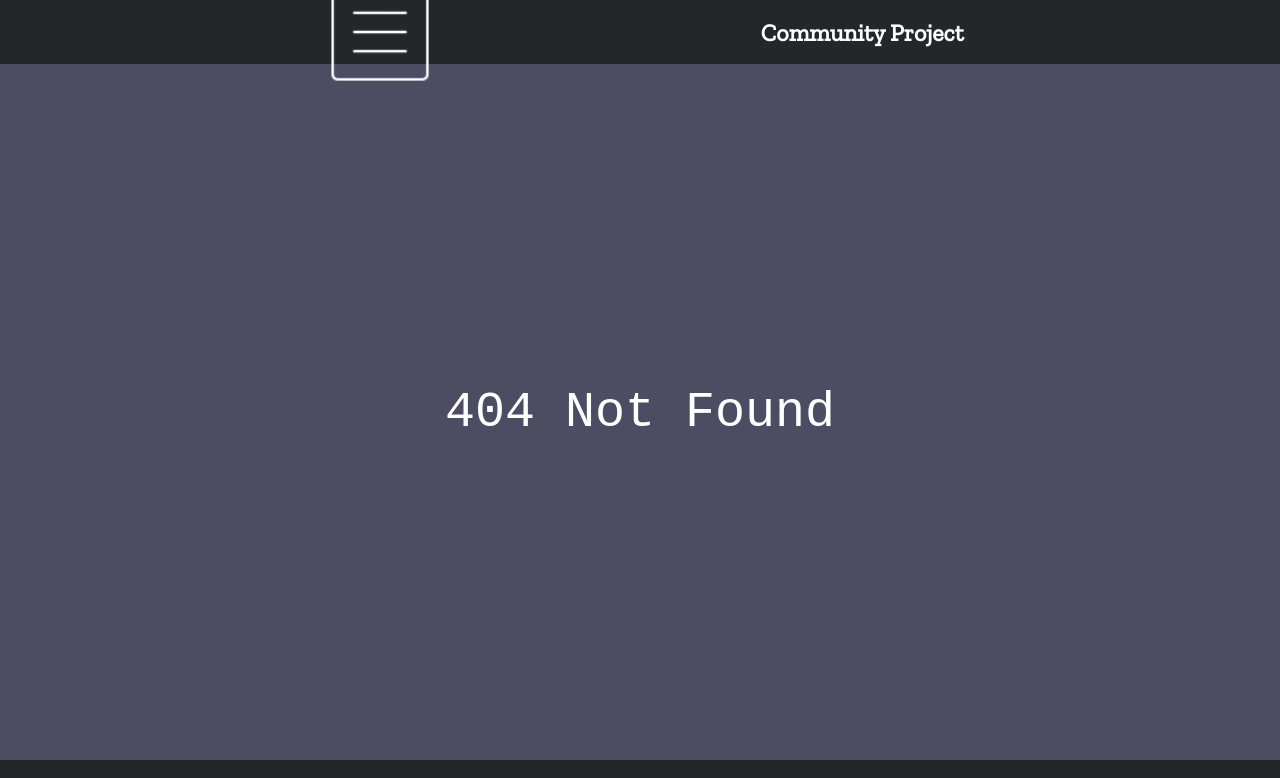
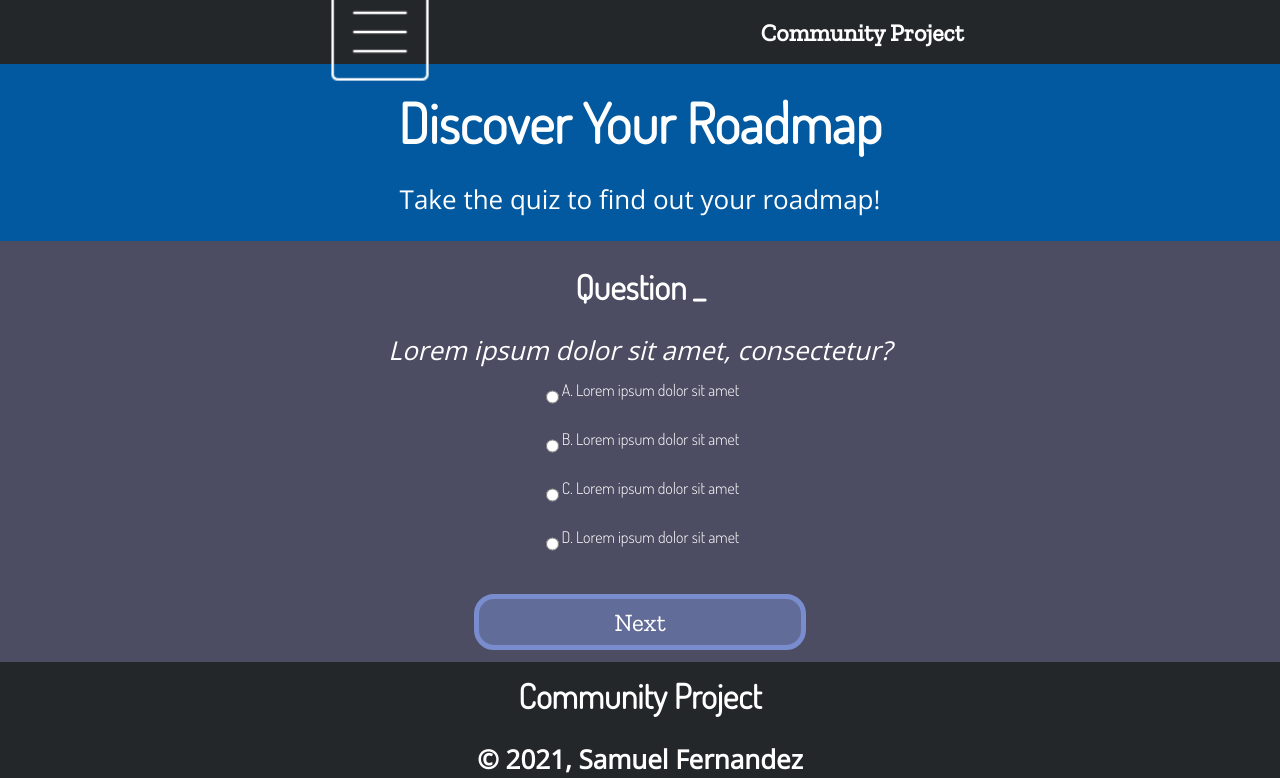
Before and after one commit to polypixeldev/computerstacks, a Next.js app in the folder app/: page /roadmaps/discover in a window 1280 px wide. Before the commit this address had no page. Shown: the top 778 px of the page. Built offline with nearby package versions, Linux system fonts and the light colour scheme.

Commit message:
Roadmaps Discover page

```diff
--- /dev/null
+++ b/app/pages/roadmaps/discover.js
@@ -0,0 +1,43 @@
+import HeadStyles from "../../styles/Head.module.css";
+import FormStyles from "../../styles/Form.module.css";
+
+function Discover() {
+	return (
+		<main>
+			<section className={HeadStyles.head}>
+				<h2>Discover Your Roadmap</h2>
+				<p>Take the quiz to find out your roadmap!</p>
+			</section>
+			<section className="section1">
+				<h2>Question _</h2>
+				<p><em>Lorem ipsum dolor sit amet, consectetur?</em></p>
+				<form className={FormStyles.form}>
+					<label className={FormStyles.checkboxLabel}>
+						<input type="radio" name="answer" value="A" />
+						A. Lorem ipsum dolor sit amet
+					</label>
+					<br />
+					<label className={FormStyles.checkboxLabel}>
+						<input type="radio" name="answer" value="B" />
+						B. Lorem ipsum dolor sit amet
+					</label>
+					<br />
+					<label className={FormStyles.checkboxLabel}>
+						<input type="radio" name="answer" value="C" />
+						C. Lorem ipsum dolor sit amet
+					</label>
+					<br />
+					<label className={FormStyles.checkboxLabel}>
+						<input type="radio" name="answer" value="D" />
+						D. Lorem ipsum dolor sit amet
+					</label>
+					<br />
+					<br />
+					<button className={`button ${FormStyles.submit}`}>Next</button>
+				</form>
+			</section>
+		</main>
+	)
+}
+
+export default Discover;
--- a/app/styles/Form.module.css
+++ b/app/styles/Form.module.css
@@ -5,7 +5,7 @@
 	align-items: center;
 }
 
-.label {
+.label, .form label {
 	display: flex;
 	flex-direction: column;
 	justify-content: center;
@@ -13,7 +13,7 @@
 	font-family: "Dosis", sans-serif;
 }
 
-.label input {
+.label input, .form label input {
 	background: #788CCE;
 	border-radius: 10px;
 	border: none;
@@ -24,3 +24,7 @@
 .submit {
 	align-self: center;
 }
+
+.checkboxLabel {
+	flex-direction: row !important;
+}
```
